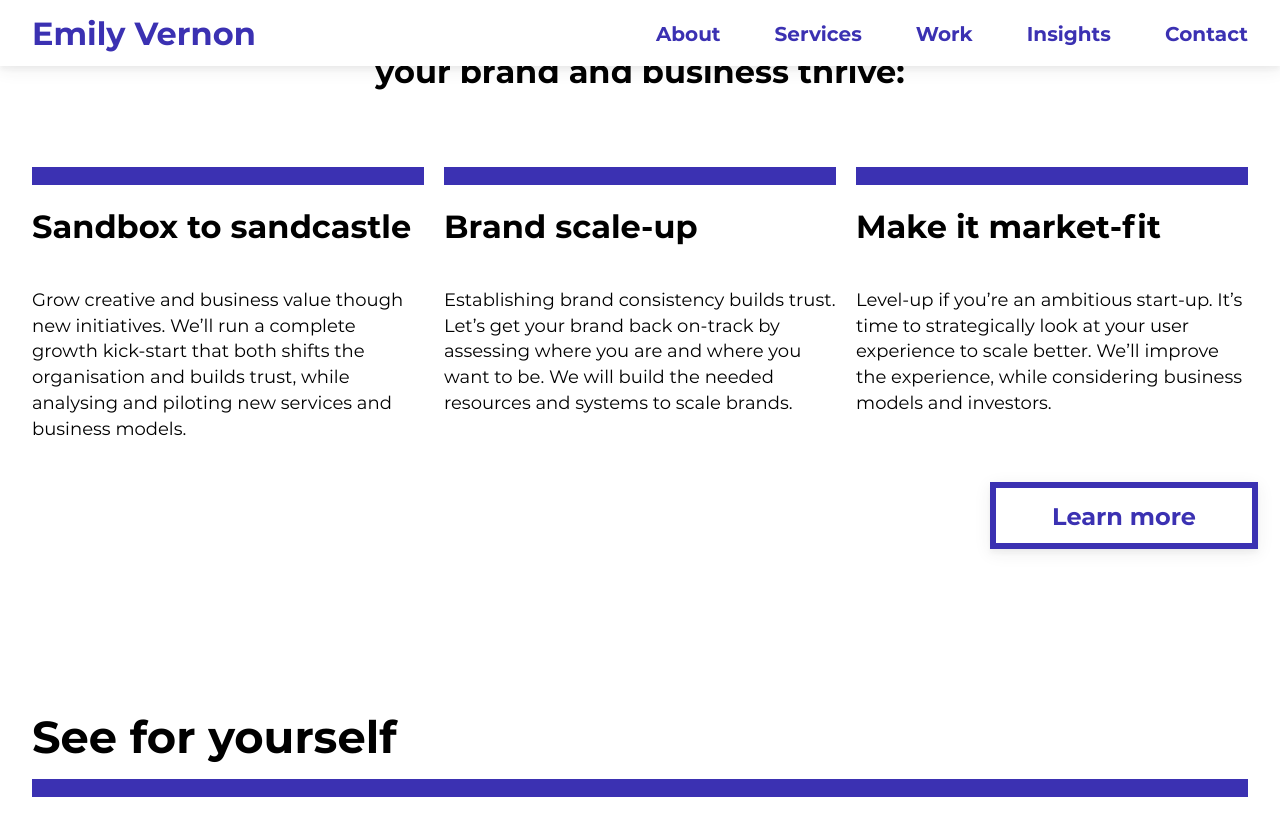
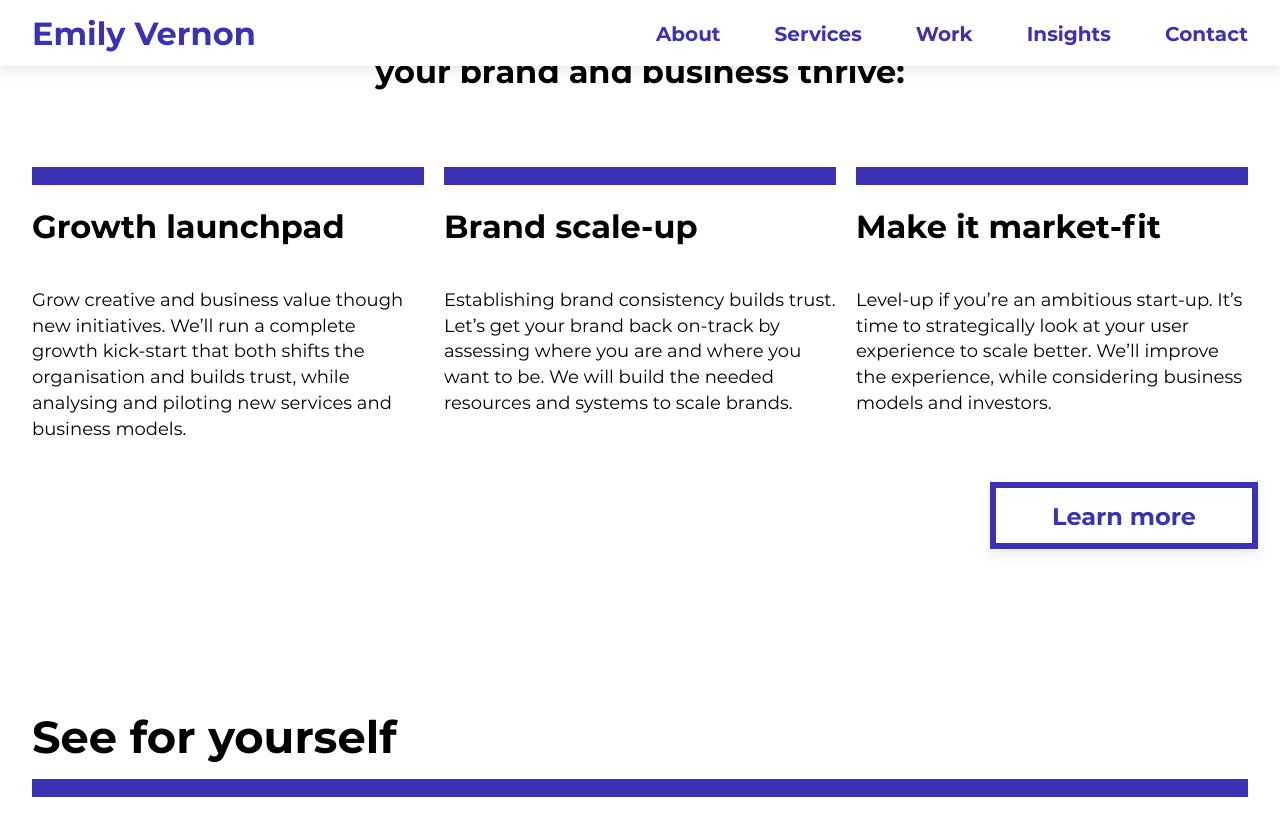
Before and after one commit to emilygv/emilyvernon.com, a Jekyll site: the page built from index.md, in a window 1280 px wide and 900 px high, scrolled down 2788 px, cut to the strip 0-818 px from the top of the window. Built offline with Jekyll 4.4.1, drawn with Linux system fonts in a browser that asks for light colours.

Commit message:
Update service_package_intros.yml
new title for a service

```diff
--- a/_data/service_package_intros.yml
+++ b/_data/service_package_intros.yml
@@ -1,4 +1,4 @@
-- title: Sandbox to sandcastle
+- title: Growth launchpad
   description: |-
     Grow creative and business value though new initiatives. We’ll run a complete growth kick-start that both shifts the organisation and builds trust, while analysing and piloting new services and business models.
 
```
